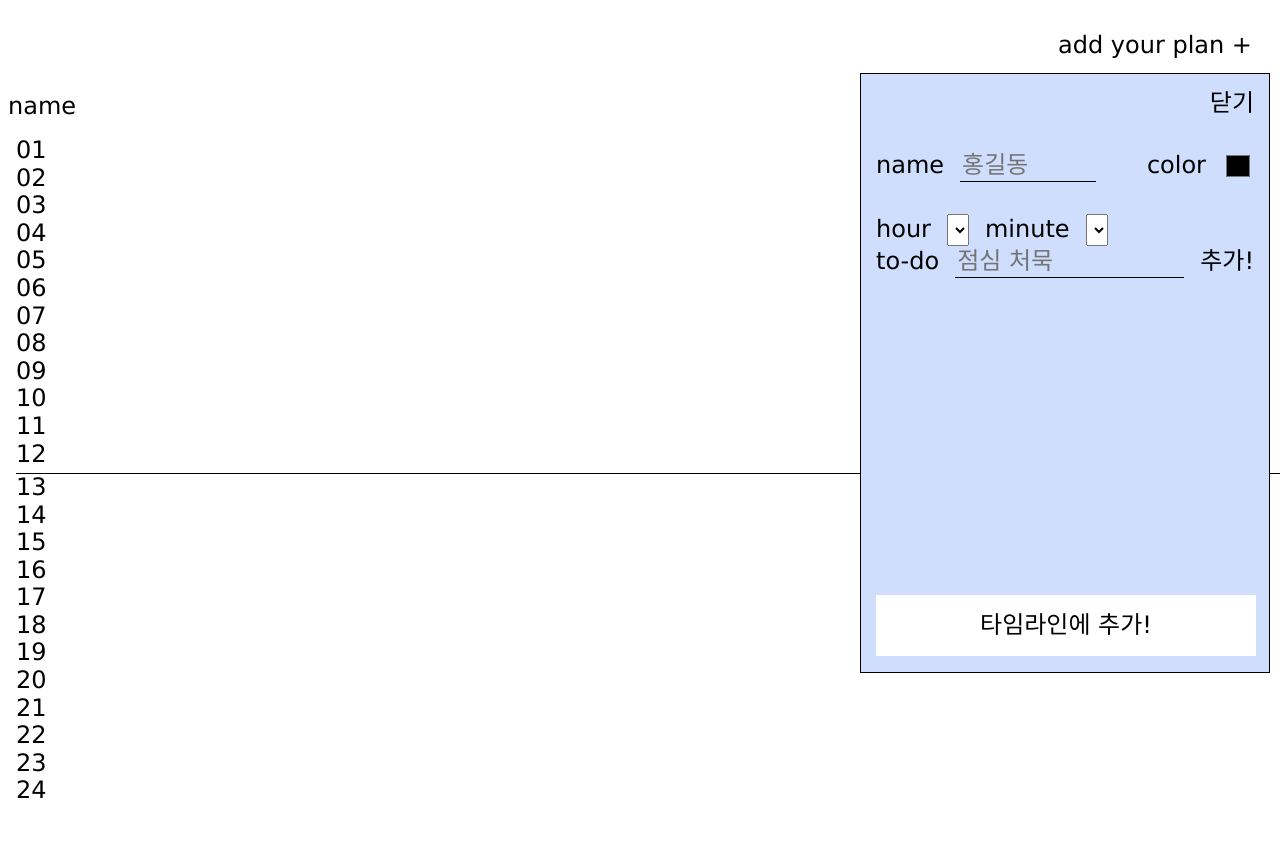
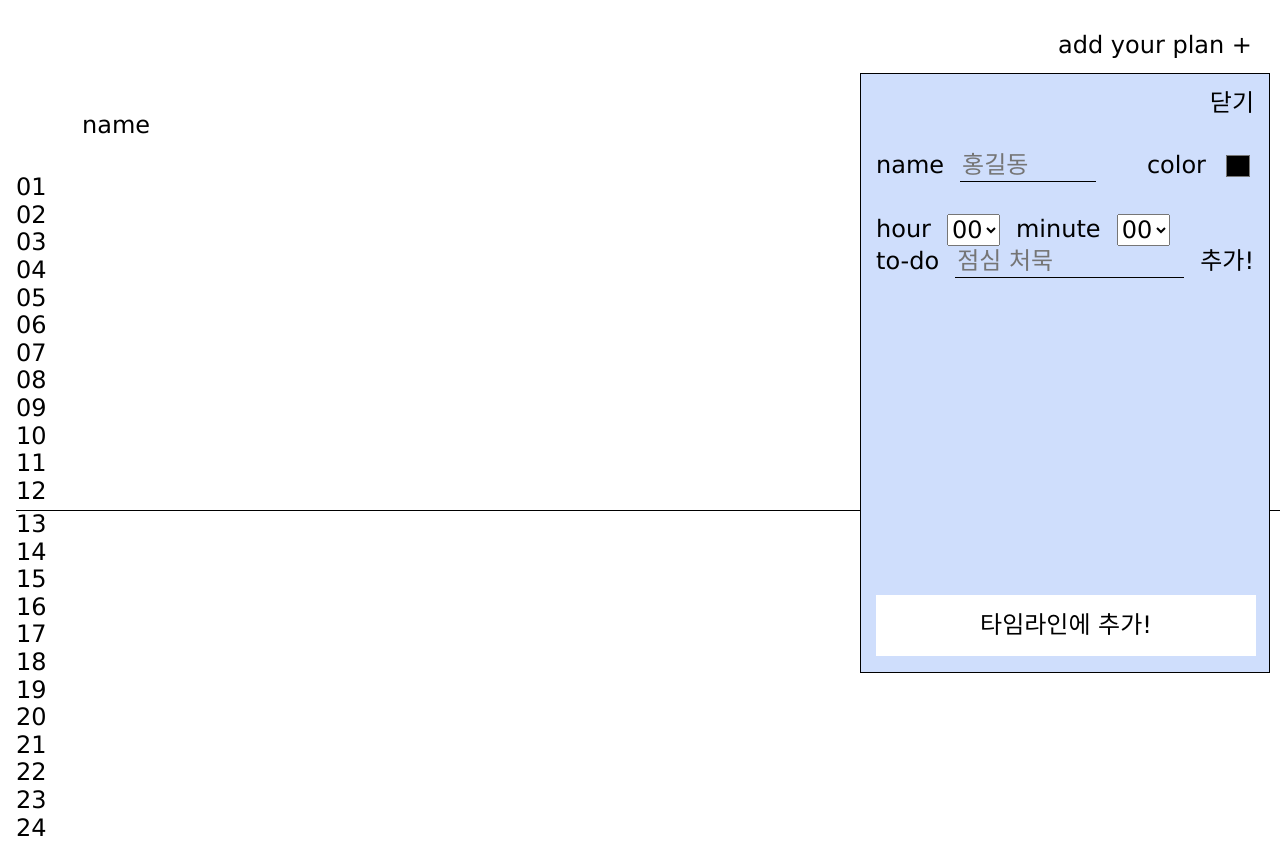
Before and after one commit to WUHYERI/JavaScript_homework, a website: page week5/index.html in a window 1280 px wide. Both pictures are taken after a click on the button "add your plan +". Shown: the part 77-919 px from the top of the page. Before the commit the page ends 882 px from the top, so only its background shows below. Drawn offline with Linux system fonts and the light colour scheme.

Commit message:
[5주차 과제] : add plan page에 js로 시간, 분 옵션 추가하기
- css, 마크업 클래스 이름만 조금 수정 완료

```diff
--- a/week5/index.html
+++ b/week5/index.html
@@ -9,7 +9,7 @@
     <script defer src="./main.js"></script>
   </head>
   <body>
-    <div class="screen">
+    <div class="main-page">
       <h1>to-do list</h1>
       <button type="button" class="add-plan">add your plan +</button>
       <div class="add-plan-page">
@@ -35,7 +35,7 @@
             </select>
             <!-- 분 선택 선택박스 -->
             <label for="minuteSelect">minute</label>
-            <select name="selectedMinute" id="minuteSelect">
+            <select name="selecteMinute" id="minuteSelect">
               <!-- option js로 처리 -->
             </select>
           </div>
@@ -43,7 +43,7 @@
           <div class="field">
             <label for="to-do">to-do</label>
             <input type="text" id="to-do" placeholder="점심 처묵" />
-            <button type="button">추가!</button>
+            <button type="button" class="add-to-do">추가!</button>
           </div>
         </form>
 
@@ -55,7 +55,9 @@
         <button type="button" class="add-all-to-do">타임라인에 추가!</button>
       </div>
       <ol class="time-line">
-        <div class="user-name">name</div>
+        <div class="user-name">
+          <button class="edit-to-do">name</button>
+        </div>
         <li class="01">01</li>
         <li class="02">02</li>
         <li class="03">03</li>
--- a/week5/main.css
+++ b/week5/main.css
@@ -15,7 +15,7 @@ input {
   background-color: transparent;
 }
 
-.screen {
+.main-page {
   width: 100%;
   height: 100%;
   display: flex;
@@ -39,6 +39,10 @@ input {
     .user-name {
       margin-left: -0.5rem;
       margin-bottom: 1rem;
+
+      button {
+        margin-left: 50px;
+      }
     }
   }
 
--- a/week5/main.js
+++ b/week5/main.js
@@ -1,10 +1,23 @@
-const openAddPlanButton = document.querySelector('.add-plan');
-const addPlanPage = document.querySelector('.add-plan-page');
+//main time line
+const mainPage = document.querySelector('.main-page');
+const mainTimeLine = mainPage.querySelector('.time-line');
+const mainTimeLineLists = mainTimeLine.querySelectorAll('li');
+const editToDoButton = mainTimeLine.querySelector('.edit-to-do');
+
+console.log(mainTimeLineLists);
+// add your plan modal
+const addPlanPage = mainPage.querySelector('.add-plan-page');
+
+//버튼들
+const openAddPlanButton = mainPage.querySelector('.add-plan');
 const closeAddPlanPageButton = addPlanPage.querySelector('.close-modal');
+const addToDoListButton = addPlanPage.querySelector('.add-to-do');
+console.log(addToDoListButton);
 
 // add yout plan + 버튼 토글
 openAddPlanButton.addEventListener('click', () => {
   addPlanPage.classList.add('is-open');
+  loadHourMinuteOptions();
 });
 
 closeAddPlanPageButton.addEventListener('click', () => {
@@ -12,4 +25,20 @@ closeAddPlanPageButton.addEventListener('click', () => {
 });
 
 // hour, minute option 추가
-// minute은 30분단위 시간은 01~24
+// minute은 10분단위 시간은 01~24
+const hours = addPlanPage.querySelector('#hourSelect');
+const minutes = addPlanPage.querySelector('#minuteSelect');
+// const hourSection = addPlanPage.querySelector('');
+console.log(minutes);
+const loadHourMinuteOptions = () => {
+  for (let i = 0; i < 25; i++) {
+    const option = document.createElement('option');
+    option.textContent = i.toString().padStart(2, 0);
+    hours.append(option);
+  }
+  for (let i = 0; i < 60; i += 10) {
+    const option = document.createElement('option');
+    option.textContent = i.toString().padStart(2, 0);
+    minutes.append(option);
+  }
+};
```
